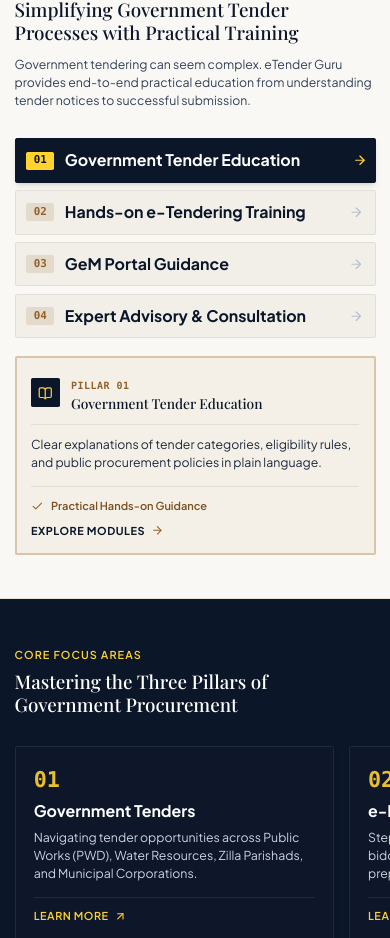
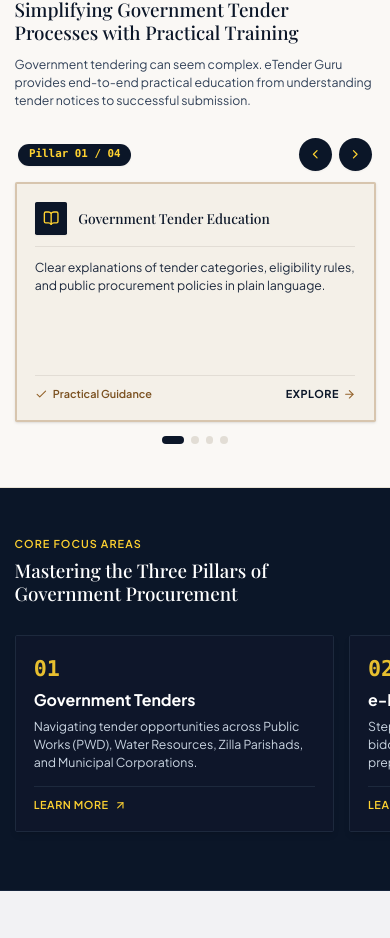
Before and after one commit to Smith-Dhande/TenderGuru, a React (Vite) app in the folder client/: page / in a window 390 px wide. Shown: the part 1440-2378 px from the top of the page. Built offline with nearby package versions, Linux system fonts and the light colour scheme; a web font is replaced by a local one.

Commit message:
Feat: Redesign mobile layout of WhatWeDo section to testimonial-style slider with upper arrow controls

```diff
--- a/client/src/components/sections/WhatWeDo.jsx
+++ b/client/src/components/sections/WhatWeDo.jsx
@@ -1,6 +1,6 @@
 import React, { useState } from 'react';
 import { useLanguage } from '../../context/LanguageContext';
-import { BookOpen, Laptop, Store, Award, ArrowRight, Check } from 'lucide-react';
+import { BookOpen, Laptop, Store, Award, ArrowRight, Check, ChevronLeft, ChevronRight } from 'lucide-react';
 
 export const WhatWeDo = () => {
   const { t, language } = useLanguage();
@@ -8,6 +8,14 @@
   const [activeTab, setActiveTab] = useState(0);
 
   const icons = [BookOpen, Laptop, Store, Award];
+
+  const handlePrev = () => {
+    setActiveTab((prev) => (prev === 0 ? features.length - 1 : prev - 1));
+  };
+
+  const handleNext = () => {
+    setActiveTab((prev) => (prev === features.length - 1 ? 0 : prev + 1));
+  };
 
   return (
     <section id="about" className="py-12 sm:py-20 bg-[#FAF8F5] border-b border-[#E8E2D5]">
@@ -30,18 +38,109 @@
           </p>
         </div>
 
-        {/* Editorial Split Layout */}
-        <div className="grid grid-cols-1 lg:grid-cols-12 gap-5 sm:gap-6 lg:gap-8 items-stretch">
+        {/* Mobile View: Testimonial-Style Slider with Arrows on the Upper Side */}
+        <div className="lg:hidden flex flex-col space-y-3">
 
-          {/* Left Column: Numbered Selector Buttons (Responsive for Mobile) */}
-          <div className="lg:col-span-5 flex flex-col space-y-2 sm:space-y-3">
+          {/* Upper Navigation Control Bar */}
+          <div className="flex items-center justify-between px-1">
+            <div className="flex items-center space-x-2">
+              <span className="text-xs font-mono font-bold px-3 py-1 rounded-full bg-[#0B1628] text-amber-300 shadow-xs">
+                Pillar 0{activeTab + 1} / 0{features.length}
+              </span>
+            </div>
+
+            {/* Upper Arrow Navigation Buttons */}
+            <div className="flex items-center space-x-2">
+              <button
+                onClick={handlePrev}
+                className="p-2.5 bg-[#0B1628] text-amber-300 hover:bg-[#16243B] active:scale-95 rounded-full transition-all shadow-xs flex items-center justify-center"
+                aria-label="Previous Feature"
+              >
+                <ChevronLeft className="w-4 h-4" />
+              </button>
+
+              <button
+                onClick={handleNext}
+                className="p-2.5 bg-[#0B1628] text-amber-300 hover:bg-[#16243B] active:scale-95 rounded-full transition-all shadow-xs flex items-center justify-center"
+                aria-label="Next Feature"
+              >
+                <ChevronRight className="w-4 h-4" />
+              </button>
+            </div>
+          </div>
+
+          {/* Feature Showcase Card Below Upper Arrow Bar */}
+          <div className="bg-[#F4F0E8] border-2 border-[#93622A]/30 p-5 rounded-xs shadow-sm flex flex-col justify-between min-h-[240px]">
+            <div>
+              {/* Card Header Title & Icon */}
+              <div className="flex items-center space-x-3 pb-3 mb-3.5 border-b border-[#E2DDD5]">
+                <div className="w-9 h-9 bg-[#0B1628] text-amber-300 flex items-center justify-center rounded-xs shrink-0 shadow-xs">
+                  {React.createElement(icons[activeTab % icons.length], { className: "w-4.5 h-4.5" })}
+                </div>
+                <h4 className={`text-base font-bold text-[#0B1628] leading-tight ${
+                  language === 'mr' ? 'font-mr text-base font-bold' : 'font-editorial font-normal'
+                }`}>
+                  {features[activeTab].title}
+                </h4>
+              </div>
+
+              {/* Description */}
+              <p className={`text-slate-800 text-xs sm:text-sm leading-relaxed mb-4 ${
+                language === 'mr' ? 'font-mr text-xs sm:text-sm' : 'font-sans'
+              }`}>
+                {features[activeTab].desc}
+              </p>
+            </div>
+
+            {/* Card Footer */}
+            <div className="pt-3 border-t border-[#E2DDD5] flex items-center justify-between gap-2">
+              <div className="flex items-center space-x-1.5 text-xs font-semibold text-[#7A501F]">
+                <Check className="w-3.5 h-3.5 text-[#93622A] shrink-0" />
+                <span className={language === 'mr' ? 'font-mr text-xs' : 'font-sans'}>
+                  {language === 'mr' ? 'व्यावहारिक मार्गदर्शन' : 'Practical Guidance'}
+                </span>
+              </div>
+
+              <a
+                href="#webinars"
+                className={`inline-flex items-center text-xs font-bold uppercase tracking-wider text-[#0B1628] hover:text-[#93622A] transition-colors shrink-0 ${
+                  language === 'mr' ? 'font-mr text-xs font-semibold' : 'font-sans'
+                }`}
+              >
+                <span>{language === 'mr' ? 'सविस्तर माहिती' : 'Explore'}</span>
+                <ArrowRight className="ml-1 w-3.5 h-3.5 text-[#93622A]" />
+              </a>
+            </div>
+          </div>
+
+          {/* Pagination Indicators */}
+          <div className="flex items-center justify-center space-x-2 pt-1">
+            {features.map((_, idx) => (
+              <button
+                key={idx}
+                onClick={() => setActiveTab(idx)}
+                className={`h-2 rounded-full transition-all duration-300 ${
+                  activeTab === idx ? 'w-6 bg-[#0B1628]' : 'w-2 bg-[#E2DDD5] hover:bg-[#93622A]/40'
+                }`}
+                aria-label={`Go to slide ${idx + 1}`}
+              />
+            ))}
+          </div>
+
+        </div>
+
+        {/* Desktop View: Editorial Split Layout (UNTOUCHED) */}
+        <div className="hidden lg:grid lg:grid-cols-12 gap-8 items-stretch">
+
+          {/* Desktop Left Column: Numbered Selector Buttons */}
+          <div className="lg:col-span-5 flex flex-col space-y-3">
             {features.map((feature, idx) => {
               const isActive = activeTab === idx;
               return (
                 <button
                   key={idx}
                   onClick={() => setActiveTab(idx)}
-                  className={`w-full text-left p-3 sm:p-5 rounded-xs transition-all duration-200 border flex items-center justify-between space-x-3 ${
+                  className={`w-full text-left p-5 rounded-xs transition-all duration-200 border flex items-center justify-between space-x-3 ${
                     isActive
                       ? 'bg-[#0B1628] text-white border-[#0B1628] shadow-md'
                       : 'bg-[#F2EFE9] text-[#16243B] border-[#E2DDD5] hover:bg-[#EAE5DA]'
@@ -54,9 +153,9 @@
                       0{idx + 1}
                     </span>
 
-                    <h3 className={`font-bold text-xs sm:text-lg truncate ${
+                    <h3 className={`font-bold text-lg truncate ${
                       isActive ? 'text-white' : 'text-[#0B1628]'
-                    } ${language === 'mr' ? 'font-mr text-sm sm:text-xl' : 'font-sans'}`}>
+                    } ${language === 'mr' ? 'font-mr text-xl' : 'font-sans'}`}>
                       {feature.title}
                     </h3>
                   </div>
@@ -70,19 +169,19 @@
           </div>
 
           {/* Right Column: Active Feature Showcase Card */}
-          <div className="lg:col-span-7 bg-[#F4F0E8] border-2 border-[#93622A]/30 p-4 sm:p-8 rounded-xs flex flex-col justify-between">
+          <div className="lg:col-span-7 bg-[#F4F0E8] border-2 border-[#93622A]/30 p-8 rounded-xs flex flex-col justify-between shadow-sm">
             <div>
-              <div className="flex items-center justify-between pb-3 sm:pb-4 mb-3 sm:mb-6 border-b border-[#E2DDD5]">
+              <div className="flex items-center justify-between pb-4 mb-6 border-b border-[#E2DDD5]">
                 <div className="flex items-center space-x-3">
-                  <div className="w-8 h-8 sm:w-10 sm:h-10 bg-[#0B1628] text-amber-300 flex items-center justify-center rounded-xs shrink-0">
-                    {React.createElement(icons[activeTab % icons.length], { className: "w-4 h-4 sm:w-5 sm:h-5" })}
+                  <div className="w-10 h-10 bg-[#0B1628] text-amber-300 flex items-center justify-center rounded-xs shrink-0 shadow-xs">
+                    {React.createElement(icons[activeTab % icons.length], { className: "w-5 h-5" })}
                   </div>
                   <div>
-                    <span className="text-[10px] sm:text-xs font-bold font-mono text-[#93622A] uppercase tracking-wider">
+                    <span className="text-xs font-bold font-mono text-[#93622A] uppercase tracking-wider">
                       Pillar 0{activeTab + 1}
                     </span>
-                    <h4 className={`text-base sm:text-2xl font-bold text-[#0B1628] ${
-                      language === 'mr' ? 'font-mr text-lg sm:text-2xl' : 'font-editorial font-normal'
+                    <h4 className={`text-2xl font-bold text-[#0B1628] leading-tight ${
+                      language === 'mr' ? 'font-mr text-2xl font-bold' : 'font-editorial font-normal'
                     }`}>
                       {features[activeTab].title}
                     </h4>
@@ -90,25 +189,25 @@
                 </div>
               </div>
 
-              <p className={`text-slate-800 text-xs sm:text-base md:text-lg leading-relaxed mb-4 sm:mb-6 ${
-                language === 'mr' ? 'font-mr text-xs sm:text-lg' : 'font-sans font-normal'
+              <p className={`text-slate-800 text-base md:text-lg leading-relaxed mb-6 ${
+                language === 'mr' ? 'font-mr text-base md:text-lg' : 'font-sans font-normal'
               }`}>
                 {features[activeTab].desc}
               </p>
             </div>
 
             {/* Bottom Action Footer */}
-            <div className="pt-3 sm:pt-6 border-t border-[#E2DDD5] flex flex-col sm:flex-row items-start sm:items-center justify-between gap-2.5 sm:gap-4">
-              <div className="flex items-center space-x-2 text-[11px] sm:text-xs font-semibold text-[#7A501F]">
-                <Check className="w-3.5 h-3.5 text-[#93622A]" />
-                <span className={language === 'mr' ? 'font-mr text-xs sm:text-sm' : 'font-sans'}>
+            <div className="pt-4 border-t border-[#E2DDD5] flex flex-row items-center justify-between gap-3">
+              <div className="flex items-center space-x-2 text-xs font-semibold text-[#7A501F]">
+                <Check className="w-4 h-4 text-[#93622A] shrink-0" />
+                <span className={language === 'mr' ? 'font-mr text-sm' : 'font-sans'}>
                   {language === 'mr' ? 'व्यावहारिक प्रशिक्षण व मार्गदर्शन' : 'Practical Hands-on Guidance'}
                 </span>
               </div>
 
               <a
-                href="#training"
-                className={`inline-flex items-center text-xs font-bold uppercase tracking-wider text-[#0B1628] hover:text-[#93622A] transition-colors ${
+                href="#webinars"
+                className={`inline-flex items-center text-xs font-bold uppercase tracking-wider text-[#0B1628] hover:text-[#93622A] transition-colors shrink-0 ${
                   language === 'mr' ? 'font-mr text-xs font-semibold' : 'font-sans'
                 }`}
               >
```
